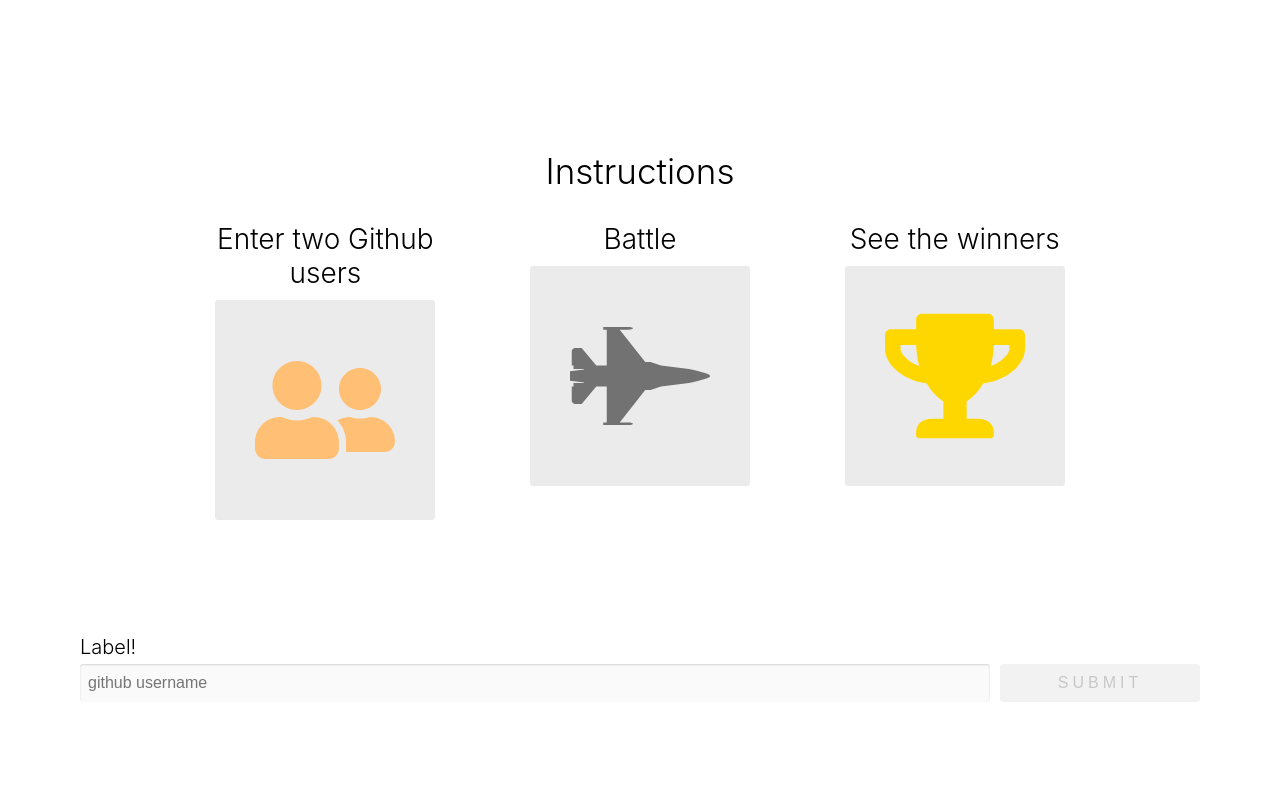
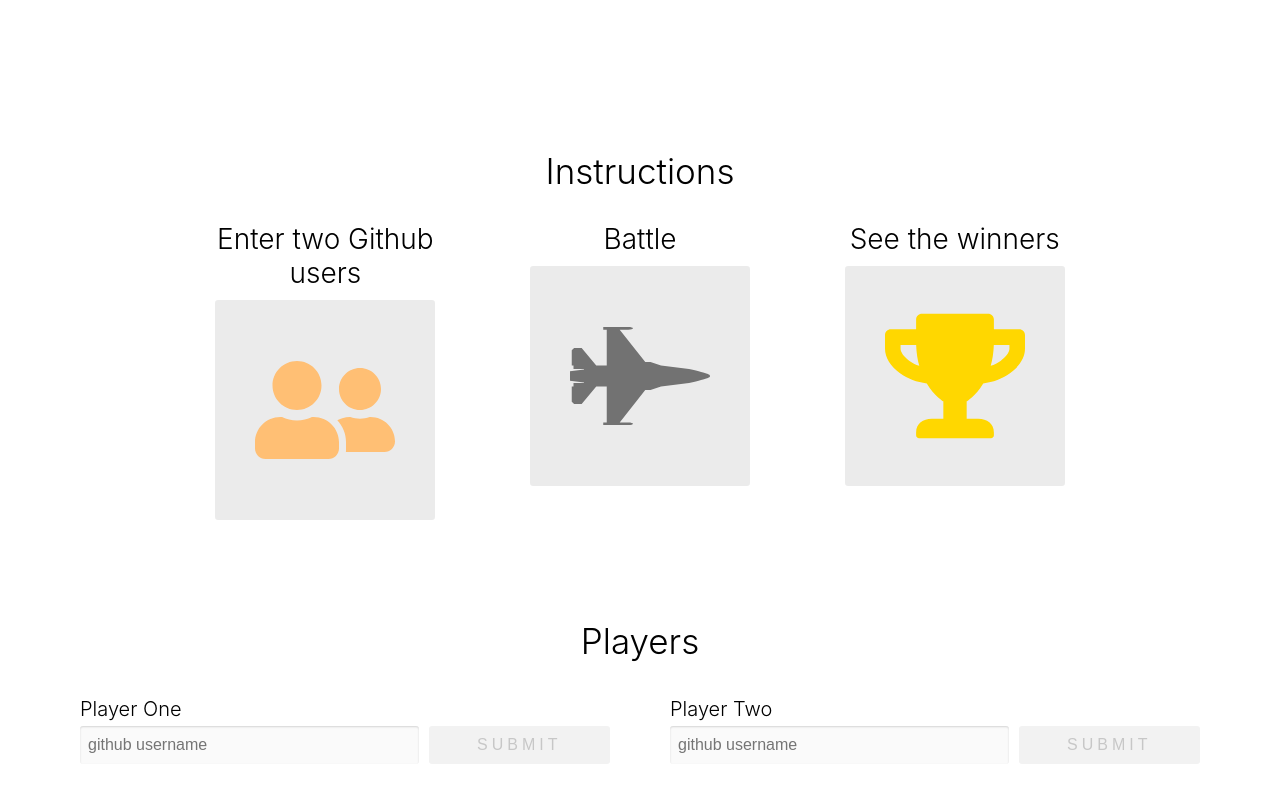
Before and after one commit to linazoo/github-battle-refactor, a React app: page / in a window 1280 px wide. Built offline with nearby package versions, Linux system fonts and the light colour scheme.

Commit message:
implemented PlayerInput components and whenerver the user clicks on the submit button I'm updating the local state of the Battle component with either player 1 or player 2

```diff
--- a/App/components/Battle.js
+++ b/App/components/Battle.js
@@ -84,14 +84,43 @@
 };
 
 export default class Battle extends React.Component {
+  constructor(props) {
+    super(props);
+
+    this.state = {
+      playerOne: null,
+      playerTwo: null,
+    };
+    this.handleSubmit = this.handleSubmit.bind(this);
+  }
+  handleSubmit(id, player) {
+    this.setState({
+      [id]: player,
+    });
+  }
+
   render() {
+    const { playerOne, playerTwo } = this.state;
     return (
       <React.Fragment>
         <Instructions />
-        <PlayerInput
-          label="Label!"
-          onSubmit={(value) => console.log("value!", value)}
-        />
+        <div className="players-container">
+          <h1 className="center-text header-lg">Players</h1>
+          <div className="row space-around">
+            {playerOne === null && (
+              <PlayerInput
+                label="Player One"
+                onSubmit={(player) => this.handleSubmit("playerOne", player)}
+              />
+            )}
+            {playerTwo === null && (
+              <PlayerInput
+                label="Player Two"
+                onSubmit={(player) => this.handleSubmit("playerTwo", player)}
+              />
+            )}
+          </div>
+        </div>
       </React.Fragment>
     );
   }
--- a/App/index.css
+++ b/App/index.css
@@ -209,3 +209,7 @@
   background: #f2f2f2;
   color: #c7c7c7;
 }
+
+.players-container {
+  margin: 100px 0;
+}
```
